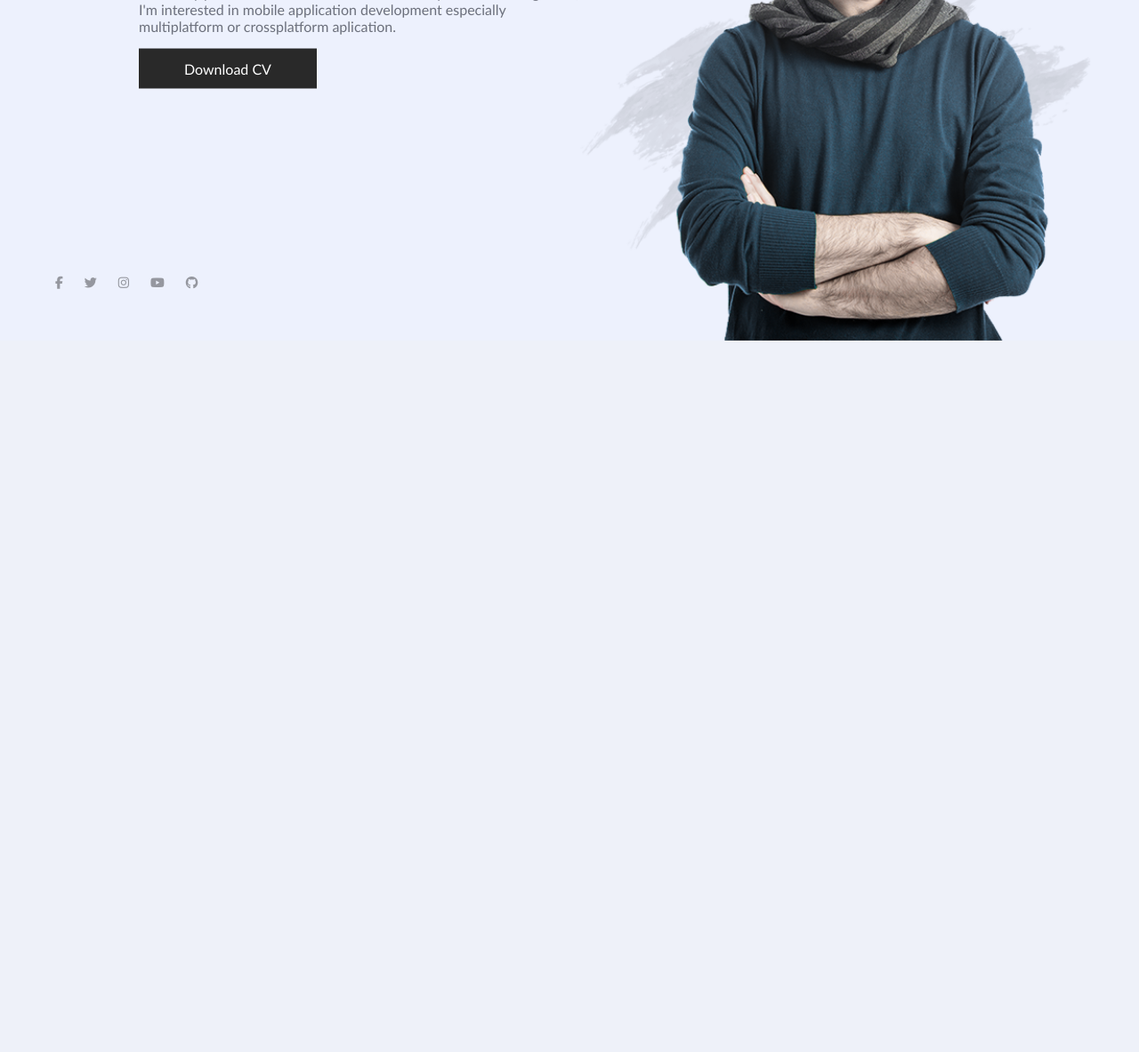
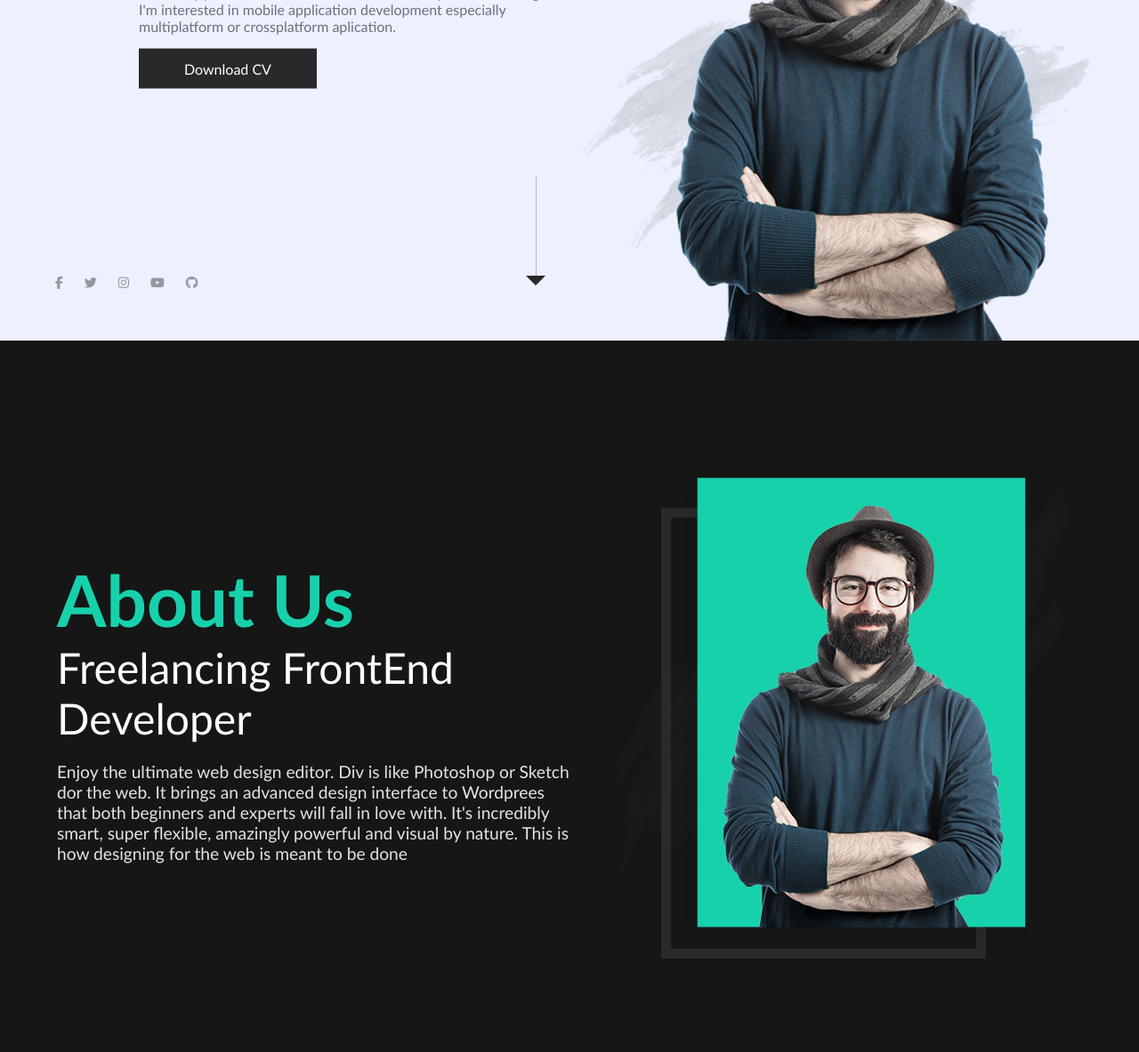
Before and after one commit to andrapratama/andrapratamaV1, a PHP site: page / in a window 1280 px wide. Shown: the part 417-1600 px from the top of the page at 89% size. Before the commit the page ends 800 px from the top, so only its background shows below. Run offline with PHP 8.4, Linux system fonts and the light colour scheme; some libraries are stand-ins or nearby versions.

Commit message:
tambah section about

```diff
--- a/css/style.css
+++ b/css/style.css
@@ -148,3 +148,63 @@ nav {
     color: #17d1ac;
     transition: all ease 0.5s;
 }
+
+.arrow {
+    align-self: end;
+    width: 50%;
+    height: 15%;
+    margin-bottom: 4em;
+    position: absolute;
+    bottom: 0px;
+    left: -3%;
+    border-right: 1px solid rgba(41, 41, 41, 0.3);
+}
+
+.arrow::after {
+    content: '';
+    position: absolute;
+    width: 0;
+    height: 0;
+    border-style: solid;
+    border-width: 11px 11px 0px 11px;
+    border-color: #292929 transparent transparent transparent;
+    right: -0.7em;
+    bottom: -2px;
+}
+
+#about {
+    width: 100%;
+    height: 100vh;
+    box-sizing: border-box;
+    display: flex;
+    align-items: center;
+    justify-content: space-between;
+    padding: 50px 5% 0px 5%;
+}
+
+.about-text {
+    font-family: 'Gill Sans', 'Gill Sans MT', Calibri, 'Trebuchet MS', sans-serif;
+    width: 50%;
+}
+
+.about-text h1 {
+    font-size: 5rem;
+    color: #17d1ac;
+}
+
+.about-text h2 {
+    font-size: 3rem;
+    color: #FFFFFF;
+    font-weight: 400;
+}
+
+.about-text h1,
+h2 {
+    margin: 0px;
+    padding: 0px;
+}
+
+.about-text P {
+    font-size: 1.2rem;
+    color: rgba(251, 251, 251, 0.90);
+}
--- a/index.html
+++ b/index.html
@@ -13,6 +13,7 @@
 
 <body>
 
+  <!-- MAIN  -->
   <section id="main">
     <nav>
       <a href="/index.html" class="logo">Andra Pratama</a>
@@ -37,6 +38,7 @@
       <!-- cv-btn -->
       <a href="#" class="cv-btn">Download CV</a>
     </div>
+    <!-- social -->
     <div class="social">
       <a href="https://facebook.com/andrapratama15" target="_blank"><i class="fab fa-facebook-f"></i></a>
       <a href="https://twitter.com/andrapratama_15" target="_blank"><i class="fab fa-twitter"></i></a>
@@ -45,6 +47,24 @@
           class="fab fa-youtube"></i></a>
       <a href="https://github.com/andrapratama" target="_blank"><i class="fab fa-github"></i></a>
     </div>
+    <!-- arrow -->
+    <div class="arrow">
+    </div>
+  </section>
+
+  <section id="about">
+    <!-- text  -->
+    <div class="about-text">
+      <h1>About Us</h1>
+      <h2>Freelancing FrontEnd Developer</h2>
+      <p>Enjoy the ultimate web design editor. Div is like Photoshop or Sketch dor the web. It brings an advanced design
+        interface to Wordprees that both beginners and experts will fall in love with. It's incredibly smart, super
+        flexible, amazingly powerful and visual by nature. This is how designing for the web is meant to be done</p>
+    </div>
+    <!-- about model img  -->
+    <div class="about-model">
+      <img src="images/about-model.png" alt="model" />
+    </div>
   </section>
 
 </body>
```
Also changed, not shown: images/about-model.png (added), images/bg.jpg, images/icon.png (added), images/s1.png (added), images/s2.png (added), images/s3.jpg (added), images/w1.jpg (added), images/w2.jpg (added), images/w3.jpg (added), images/w4.jpg (added), images/w5.jpg (added), images/w6.jpg (added), 1 other file.
